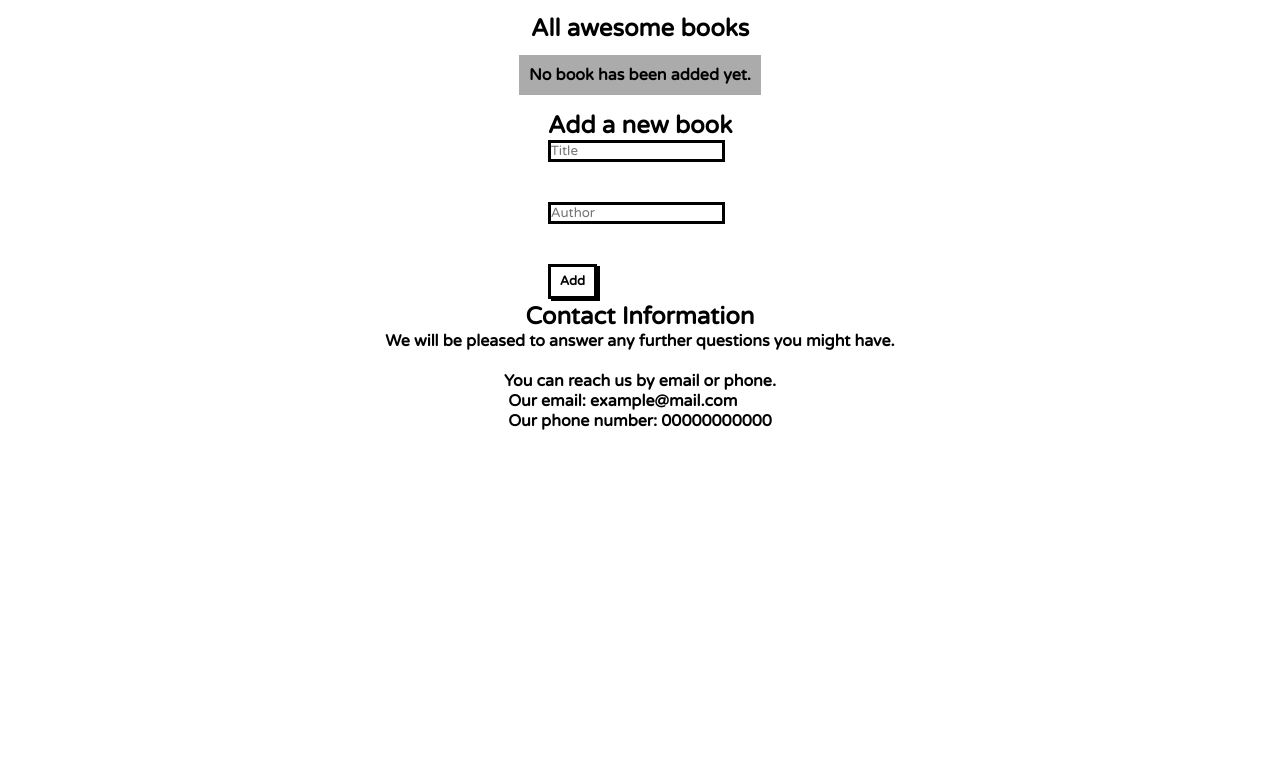
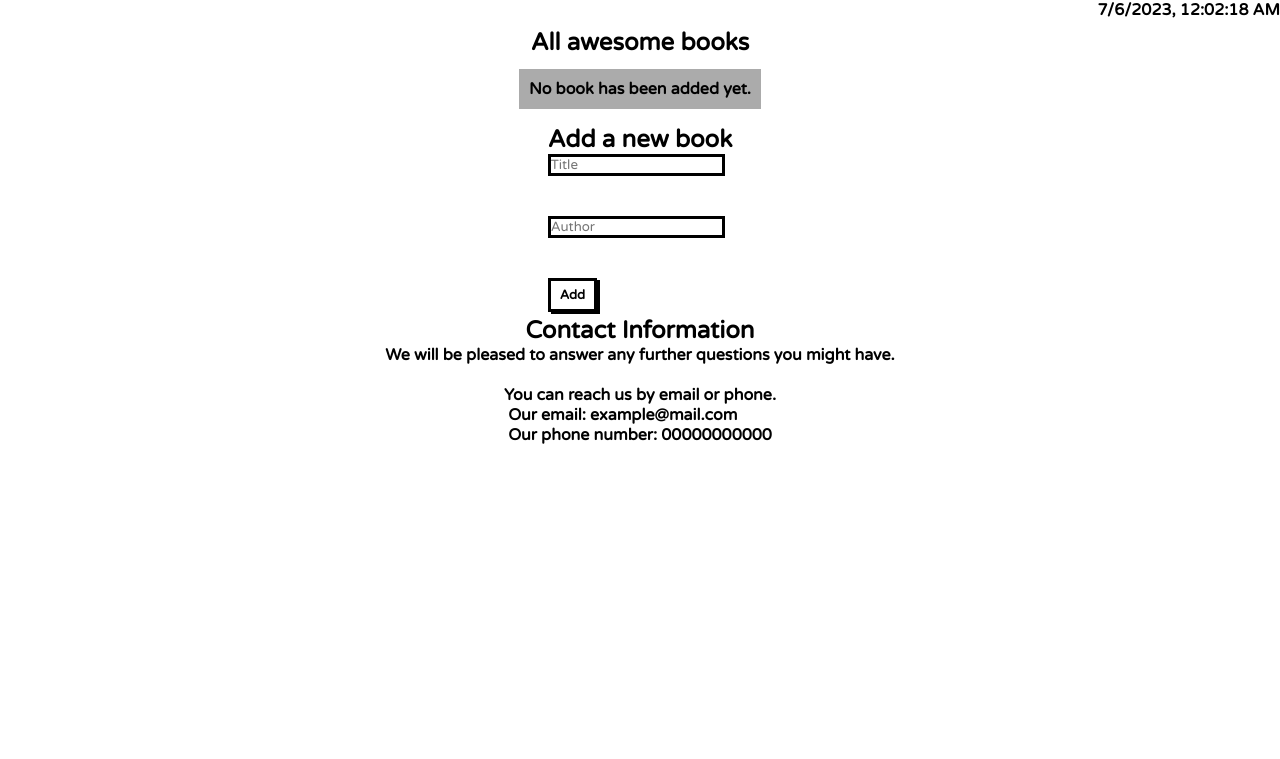
Before and after one commit to mryeminthu/Awesome-books, a website: page index.html in a window 1280 px wide. Shown: the part 41-800 px from the top of the page. Drawn offline with Linux system fonts and the light colour scheme.

Commit message:
Add Date-and-Time

```diff
--- a/app.js
+++ b/app.js
@@ -137,5 +137,15 @@ function initializePage() {
   bookLibrary = new BookLibrary();
 }
 
+function displayTime() {
+  const dateTime = document.getElementById('date-time');
+  const date = new Date();
+  const dateString = date.toLocaleDateString('en-US');
+  const timeString = date.toLocaleTimeString('en-US');
+  dateTime.innerHTML = `${dateString}, ${timeString}`;
+}
+displayTime();
+setInterval(displayTime, 1000);
+
 window.addEventListener('DOMContentLoaded', initializePage);
 displayAllSections();
--- a/index.html
+++ b/index.html
@@ -20,6 +20,9 @@
             </ul>
         </nav>
     </header>
+    <section class="date-time">
+        <div id="date-time"></div>
+    </section>
     <section id="book-section">
         <h1 class="awesome-title">All awesome books</h1>
         <div id="output"></div>
--- a/styles.css
+++ b/styles.css
@@ -78,6 +78,13 @@ input::placeholder {
   margin-right: 0.3em;
 }
 
+/* Date and Time */
+.date-time {
+  display: block;
+  float: right;
+  margin-top: 5px;
+}
+
 /* Book Section */
 
 #book-section {
@@ -85,6 +92,7 @@ input::placeholder {
   flex-direction: column;
   align-items: center;
   margin: 0.7em;
+  clear: both;
 }
 
 #book-section > * {
```
